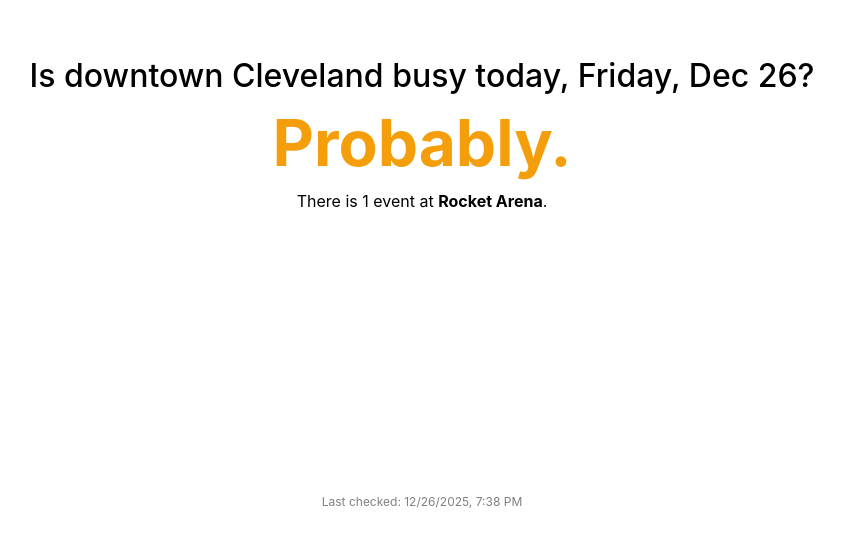
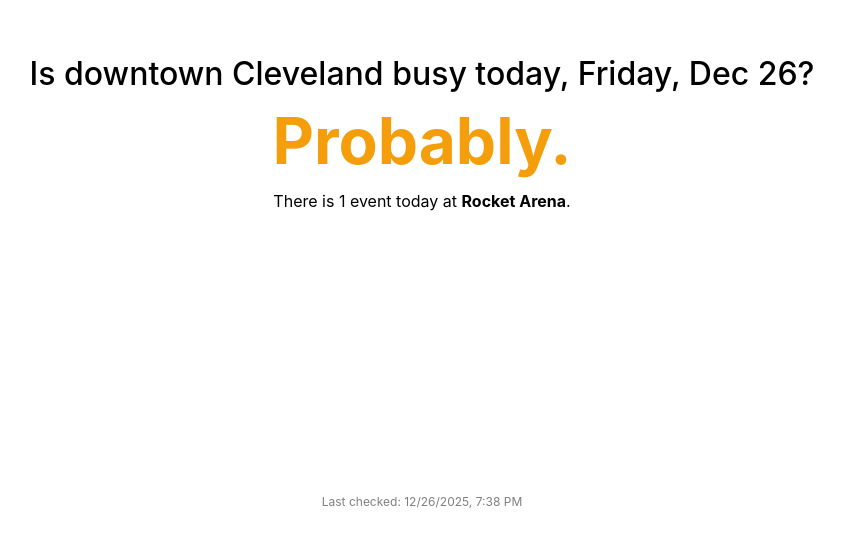
Before and after one commit to skullface/isclevelandbusytoday, a Next.js app: page / in a window 1280 px wide. Shown: the part 259-800 px from the top of the page, without its empty margins (218-1062 px from the left). Built offline with nearby package versions, Linux system fonts and the light colour scheme.

Commit message:
clearer empty state

```diff
--- a/app/page.tsx
+++ b/app/page.tsx
@@ -87,13 +87,21 @@ export default function Home() {
           {status.date ? formatETDate(status.date) : "today"}?
         </h1>
         <p style={{ ...styles.answer, color: answerColor }}>{answer}.</p>
-        {venues && venues.length > 0 && (
-          <p>
+        {venues && (
+          <p
+            style={{ textWrap: "balance", maxWidth: "600px", lineHeight: 1.5 }}
+          >
             There {venues.length === 1 ? "is" : "are"} {venues.length} event
-            {venues.length > 1 && "s"} at{" "}
-            {venues.map((venue, index) => (
+            {venues.length !== 1 && "s"} today at{" "}
+            {venues.length == 0
+              ? "or Rocket Arena, Huntington Bank Field, the Convention Center, Public Hall, or the House of Blues"
+              : venues.map((venue, index) => (
                   <span key={index}>
-                <a href={venue.url} target="_blank" rel="noopener noreferrer">
+                    <a
+                      href={venue.url}
+                      target="_blank"
+                      rel="noopener noreferrer"
+                    >
                       {venue.name}
                     </a>
                     {index < venues.length - 2 && ", "}
```
Lines whose indentation alone changed are shown as unchanged.
